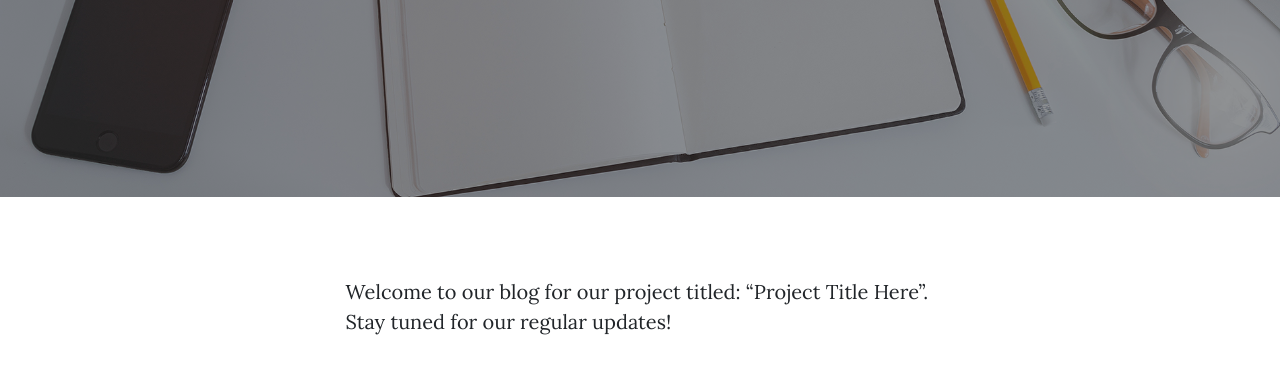
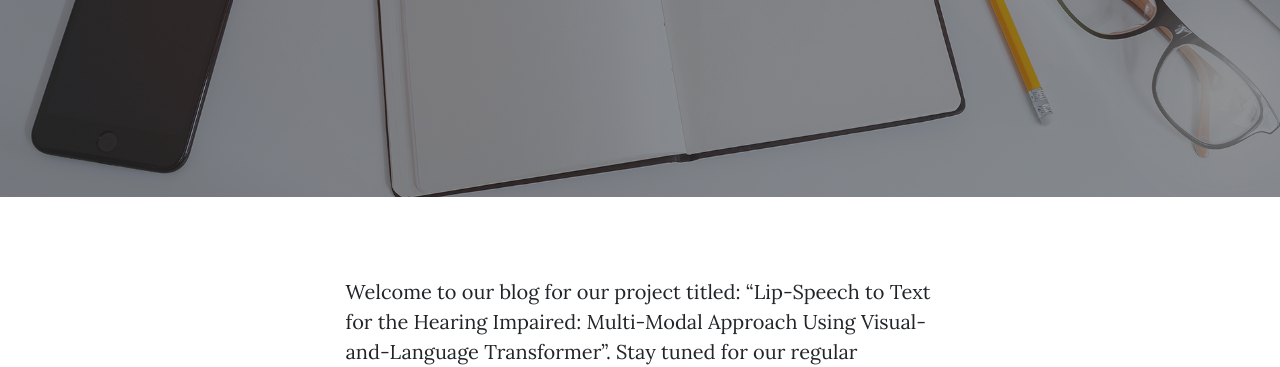
Before and after one commit to nadine-amin/CNIT581-AST-blog, a plain HTML site: page post1.html in a window 1280 px wide. Shown: the part 436-803 px from the top of the page. Drawn offline with nearby package versions, Linux system fonts and the light colour scheme.

Commit message:
Update project title

```diff
--- a/post1.html
+++ b/post1.html
@@ -59,7 +59,7 @@
         <div class="container px-4 px-lg-5">
             <div class="row gx-4 gx-lg-5 justify-content-center">
                 <div class="col-md-10 col-lg-8 col-xl-7">
-                    <p>Welcome to our blog for our project titled: “Project Title Here”. Stay tuned for our regular updates!</p>
+                    <p>Welcome to our blog for our project titled: “Lip-Speech to Text for the Hearing Impaired: Multi-Modal Approach Using Visual-and-Language Transformer”. Stay tuned for our regular updates!</p>
                 </div>
             </div>
         </div>
```
